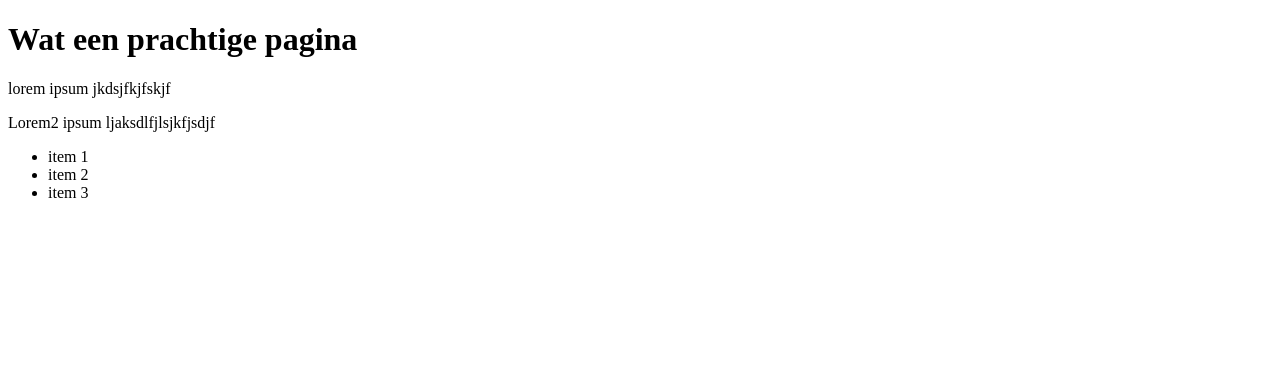
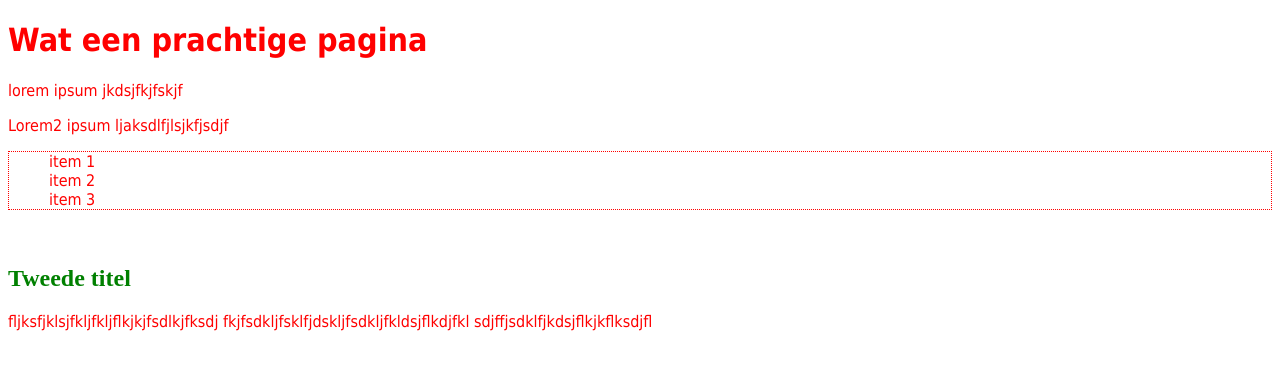
Before and after one commit to KimBohne/de-beste-applicatie-ooit, a plain HTML site: page index.html in a window 1280 px wide. Drawn offline with Linux system fonts and the light colour scheme.

Commit message:
Tweede titel gestyled

```diff
--- a/index.html
+++ b/index.html
@@ -2,6 +2,7 @@
 <html lang="en">
 <head>
     <meta charset="UTF-8">
+    <link rel="stylesheet" href="styles.css">
     <title>Mijn eerste git projet</title>
 </head>
 <body>
@@ -14,6 +15,12 @@
     <li>item 3</li>
 </ul>
 
+<br/>
+<h2>Tweede titel</h2>
+<p>fljksfjklsjfkljfkljflkjkjfsdlkjfksdj
+fkjfsdkljfsklfjdskljfsdkljfkldsjflkdjfkl
+sdjffjsdklfjkdsjflkjkflksdjfl</p>
+
 
 </body>
 </html>
--- a/styles.css
+++ b/styles.css
@@ -1,9 +1,14 @@
 body{
     color: red;
-    font-family: Tahoma;
+    font-family: Tahoma;sans-serif;
 }
 
 ul {
     list-style: none;
     border: 1px dotted red;
 }
+
+h2{
+    color:green;
+    font-family: Serif;
+}
```
